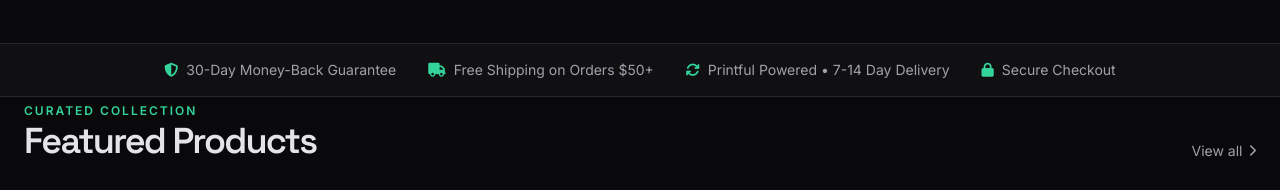
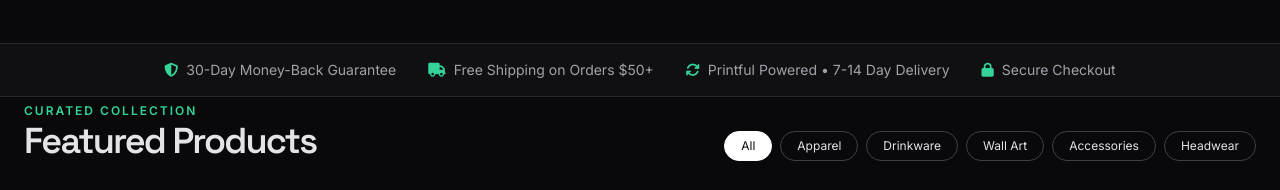
Before and after one commit to BelialRunnerX/belial-digital-pod, a plain HTML site: page index.html in a window 1280 px wide. Shown: the part 940-1130 px from the top of the page. Drawn offline with nearby package versions, Linux system fonts and the light colour scheme.

Commit message:
feat: add minimal category filtering with buttons for product types

```diff
--- a/index.html
+++ b/index.html
@@ -186,7 +186,9 @@
                 <span class="text-emerald-400 text-xs font-semibold tracking-[2px]">CURATED COLLECTION</span>
                 <h2 class="font-display text-4xl tracking-tighter">Featured Products</h2>
             </div>
-            <a href="#" class="text-sm flex items-center gap-x-1.5 text-zinc-400 hover:text-white">View all <i class="fa-solid fa-chevron-right text-xs"></i></a>
+            <div id="category-filters" class="flex gap-2 text-sm flex-wrap">
+                <!-- Populated dynamically by JS -->
+            </div>
         </div>
 
         <div id="products-grid" class="pod-grid">
@@ -327,12 +329,32 @@
         // Product Data - dynamically loaded from products.json
         let products = []
         let cart = []
+        let currentFilter = "All"
+
+        function renderCategoryFilters() {
+            const container = document.getElementById("category-filters")
+            if (!container) return
+            const categories = ["All", ...new Set(products.map(p => p.type))]
+            container.innerHTML = ""
+            categories.forEach(cat => {
+                const btn = document.createElement("button")
+                btn.textContent = cat
+                btn.className = `px-4 py-1.5 rounded-3xl border text-xs transition-colors ${currentFilter === cat ? "bg-white text-zinc-950 border-white" : "border-zinc-700 hover:bg-zinc-800"}`
+                btn.onclick = () => {
+                    currentFilter = cat
+                    renderCategoryFilters()
+                    renderProducts()
+                }
+                container.appendChild(btn)
+            })
+        }
 
         function renderProducts() {
             const grid = document.getElementById('products-grid')
             grid.innerHTML = ''
 
-            products.forEach(product => {
+            const filtered = currentFilter === "All" ? products : products.filter(p => p.type === currentFilter)
+            filtered.forEach(product => {
                 const card = document.createElement('div')
                 card.className = `product-card bg-zinc-900 border border-zinc-800 rounded-3xl overflow-hidden group`
 
@@ -567,6 +589,7 @@
             }
 
             renderProducts()
+            renderCategoryFilters()
             initTailwind()
             renderProducts()
             updateCartCount()
```
